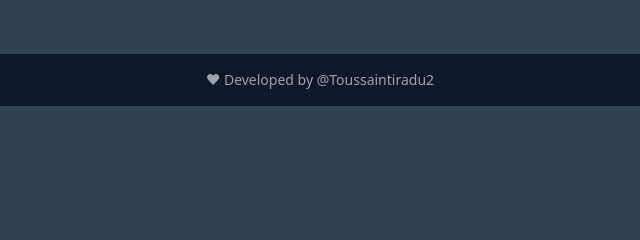
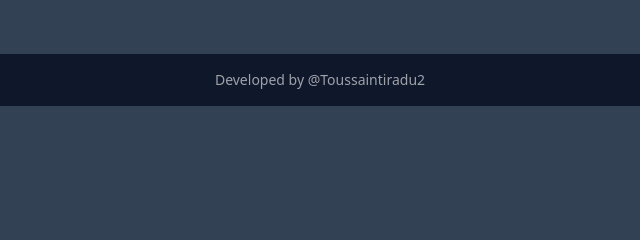
Before and after one commit to Toussaint-Coder/quotes, a website: page index.html in a window 1280 px wide. Shown: the part 550-790 px from the top of the page, 320-960 px from the left. Drawn offline with Linux system fonts and the light colour scheme; no server answers.

Commit message:
github
github url

```diff
--- a/index.html
+++ b/index.html
@@ -126,7 +126,7 @@
         </div>
     </div>
     <div class="w-full p-4 bg-slate-900">
-            <p class=" text-white/60 text-center text-sm">❤ Developed by <a href="https://twitter.com/Toussaintiradu2" target="_blank">@Toussaintiradu2</a></p>
+            <p class=" text-white/60 text-center text-sm"> Developed by <a href="https://twitter.com/Toussaintiradu2" target="_blank">@Toussaintiradu2</a></p>
         </div>
 </body>
 </html>
```
